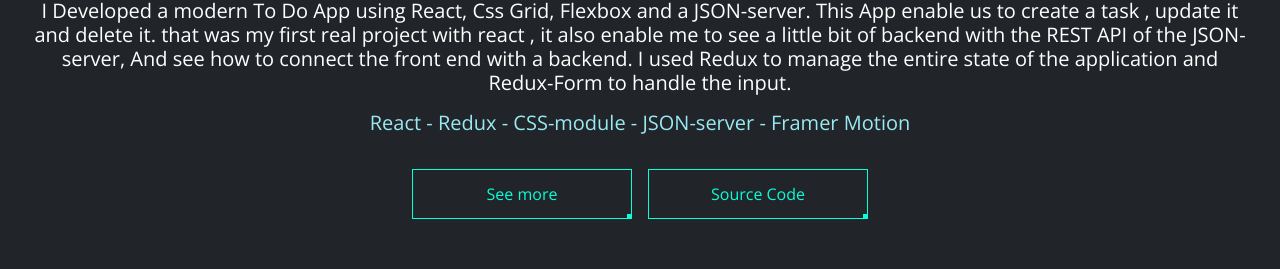
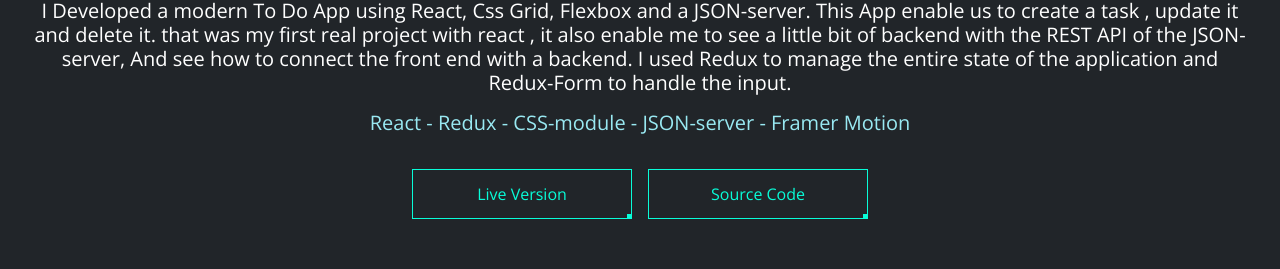
Before and after one commit to clemgbld/clement-s-portfolio, a React (Create React App) app: page / in a window 1280 px wide. Shown: the part 2360-2629 px from the top of the page. Built offline with nearby package versions, Linux system fonts and the light colour scheme.

Commit message:
SEO improvement

```diff
--- a/src/components/Projects/Projects.js
+++ b/src/components/Projects/Projects.js
@@ -36,7 +36,7 @@
       </AnimatedH2>
       <div className={classes["project-box"]}>
         <ProjectTextContainer
-          live="See more"
+          live="Live Version"
           code="Source Code"
           summary={summ1}
           title={title1}
@@ -50,7 +50,7 @@
 
         <ProjectImg src="pomochampion" alt="a picture of a pomodoro project" />
         <ProjectTextContainer
-          live="See more"
+          live="Live Version"
           code="Source Code"
           summary={summ2}
           title={title2}
@@ -59,7 +59,7 @@
           linkCode={"https://github.com/clemgbld/pomoChampion"}
         />
         <ProjectTextContainer
-          live="See more"
+          live="Live Version"
           code="Source Code"
           summary={summ1}
           title={title1}
--- a/src/components/UI/Button.js
+++ b/src/components/UI/Button.js
@@ -2,7 +2,7 @@
 import { AnimatedA } from "../CustomMotion/CustomMotion";
 import useMagic from "../hooks/use-magic";
 
-const Button = ({ text, link }) => {
+const Button = ({ text, link, alt }) => {
   const { ref, animation } = useMagic(
     { opacity: 0, translateY: "20px" },
     {
```
